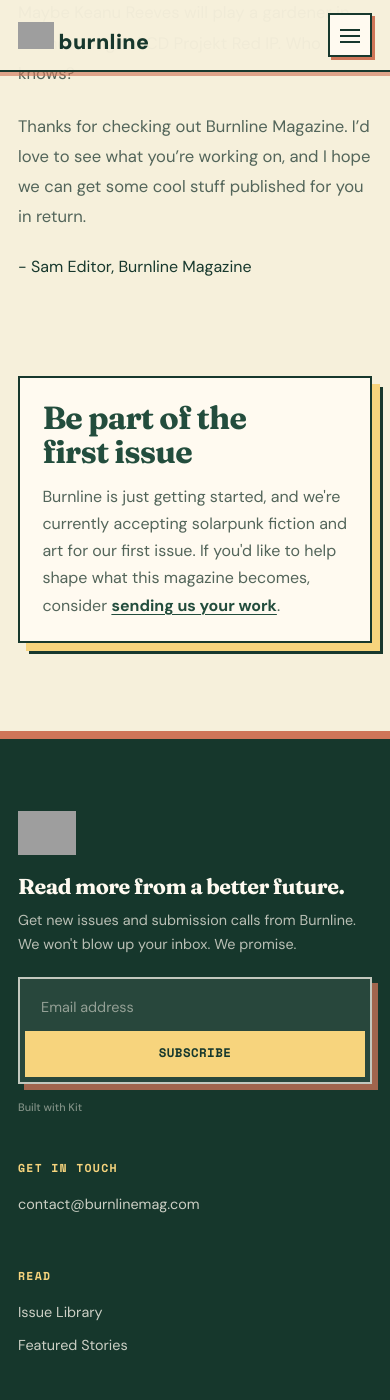
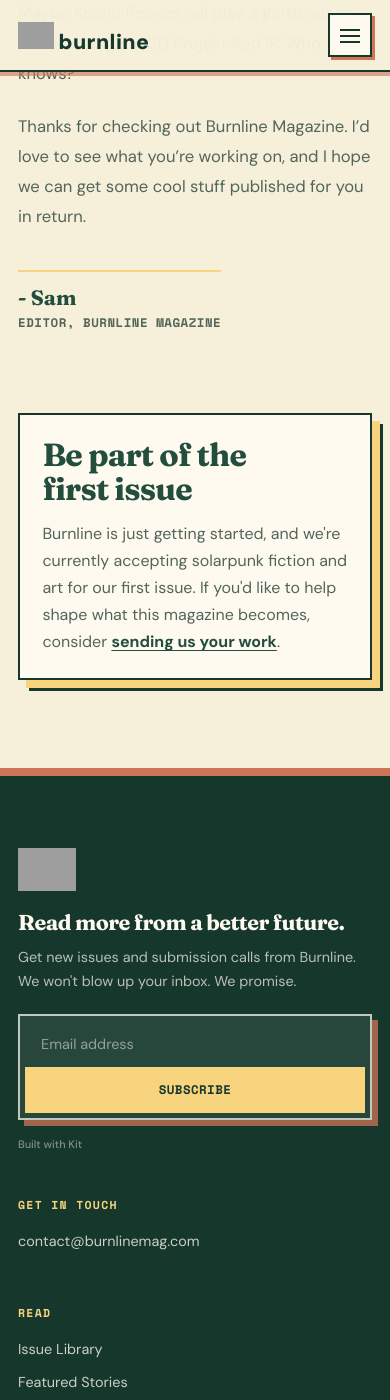
Before and after one commit to Bowliopia/burnline, a Jekyll site: the page built from about.html, in a window 390 px wide and 1400 px high, scrolled down 2105 px. Built offline with Jekyll 4.4.1, drawn with Linux system fonts in a browser that asks for light colours; grey boxes are pictures that could not be loaded.

Commit message:
Style About page editor signature

```diff
--- a/assets/css/about.css
+++ b/assets/css/about.css
@@ -101,6 +101,37 @@
 break-before: column;
 }
 
+.editor-signoff {
+width: fit-content;
+      margin: clamp(1rem, 2vw, 1.5rem) 0 0 auto;
+      padding-top: .85rem;
+      border-top: 2px solid var(--sun-soft);
+      color: var(--ink);
+}
+
+.editor-signature,
+.editor-role {
+display: block;
+}
+
+.editor-signature {
+margin-bottom: .2rem;
+      color: var(--forest);
+      font-family: 'Fraunces', Georgia, serif;
+      font-size: 1.3rem;
+      font-weight: 700;
+      line-height: 1.15;
+}
+
+.editor-role {
+color: var(--ink-soft);
+      font-family: 'Space Mono', monospace;
+      font-size: .78rem;
+      font-weight: 700;
+      letter-spacing: .04em;
+      text-transform: uppercase;
+}
+
 .explore-about {
 padding: clamp(2.5rem, 5vw, 4rem) 0 clamp(5.5rem, 10vw, 8.5rem);
       background: var(--paper);
@@ -157,6 +188,10 @@
 break-before: auto;
 }
 
+.editor-signoff {
+margin-left: 0;
+}
+
 .about-title em {
 white-space: normal;
 }
```
